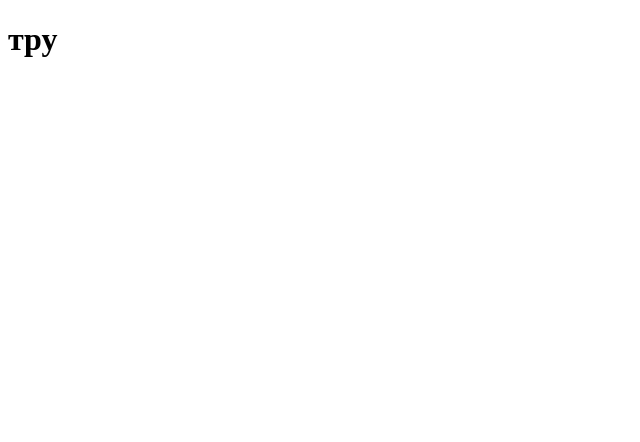
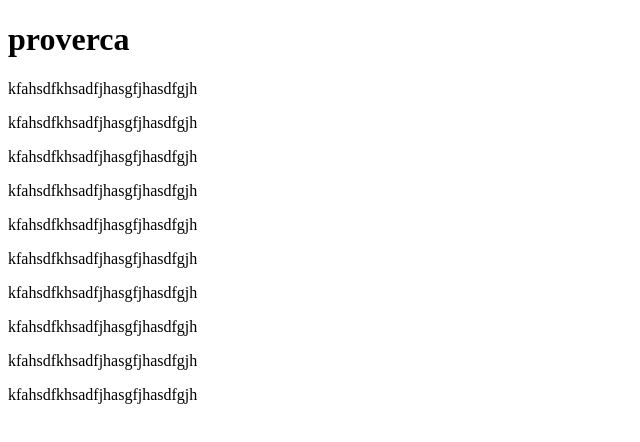
Before and after one commit to LICH3310/function-in-js, a plain HTML site: page index.html in a window 1280 px wide. Shown: the whole page, without its empty margins (0-640 px from the left). Drawn offline with Linux system fonts and the light colour scheme.

Commit message:
add new css

```diff
--- a/index.html
+++ b/index.html
@@ -10,7 +10,17 @@
 </head>
 
 <body>
-    <h1>тру</h1>
+    <h1>proverca</h1>
+    <p>kfahsdfkhsadfjhasgfjhasdfgjh</p>
+    <p>kfahsdfkhsadfjhasgfjhasdfgjh</p>
+    <p>kfahsdfkhsadfjhasgfjhasdfgjh</p>
+    <p>kfahsdfkhsadfjhasgfjhasdfgjh</p>
+    <p>kfahsdfkhsadfjhasgfjhasdfgjh</p>
+    <p>kfahsdfkhsadfjhasgfjhasdfgjh</p>
+    <p>kfahsdfkhsadfjhasgfjhasdfgjh</p>
+    <p>kfahsdfkhsadfjhasgfjhasdfgjh</p>
+    <p>kfahsdfkhsadfjhasgfjhasdfgjh</p>
+    <p>kfahsdfkhsadfjhasgfjhasdfgjh</p>
 </body>
 
 </html>
--- /dev/null
+++ b/mainss.css
@@ -0,0 +1,3 @@
+p {
+  color: green;
+}
```
